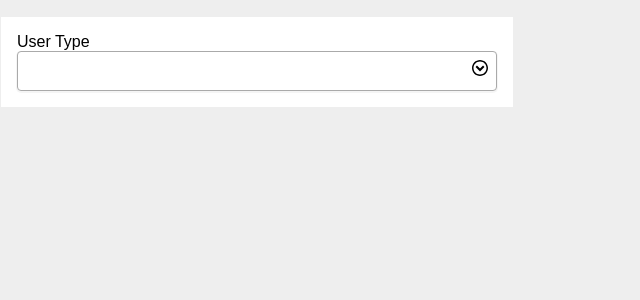
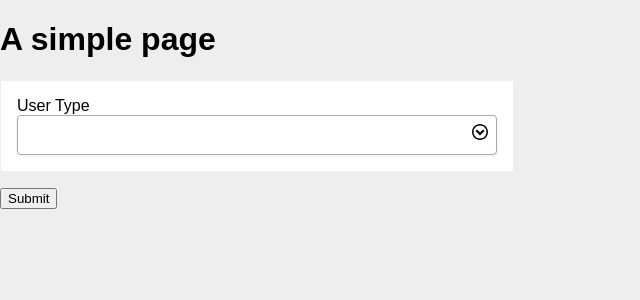
Before and after one commit to Jo-R/A11yTalk, a React (Create React App) app in the folder a11y-demo/: page / in a window 1280 px wide. Shown: the top 300 px of the page, without its empty margins (0-640 px from the left). Built offline with nearby package versions, Linux system fonts and the light colour scheme.

Commit message:
correct a couple of mistakes in demo and add basics cf what bits I want to include

```diff
--- a/a11y-demo/src/App.js
+++ b/a11y-demo/src/App.js
@@ -3,9 +3,16 @@ import './App.css';
 import { Select } from './components/Select';
 import { options } from "./options";
 
+// For this one:
+// if main is a div get landmark fails on axe
+// want save button to announce
 function App() {
   return (
-    <Select options={options} />
+    <main>
+      <h1>A simple page</h1>
+      <Select options={options} />
+      <button>Submit</button>
+    </main>
   );
 }
 
--- a/a11y-demo/src/components/Select.jsx
+++ b/a11y-demo/src/components/Select.jsx
@@ -17,10 +17,10 @@ export const Select = ({options}) => {
   return (
     <WrapperDiv>
       <SampleDiv>
-        <label for="custom-select-input">User Type</label>
+        <label htmlFor="custom-select-input">User Type</label>
         <div
           id="custom-select-status"
-          class="hidden-visually"
+          className="hidden-visually"
           aria-live="polite"
         />
         <CustomSelect
@@ -35,10 +35,10 @@ export const Select = ({options}) => {
             id="custom-select-input"
             aria-describedby="custom-select-info"
             aria-autocomplete="both"
-            aria-controls="custom-selct-list"
+            aria-controls="custom-select-list"
             onClick={toggleOptions}
           />
-          <span id="custom-select-info" class="hidden-visually">
+          <span id="custom-select-info" className="hidden-visually">
             Arrow down for options or start typing to filter.
           </span>
           <IconWrapper>
```
